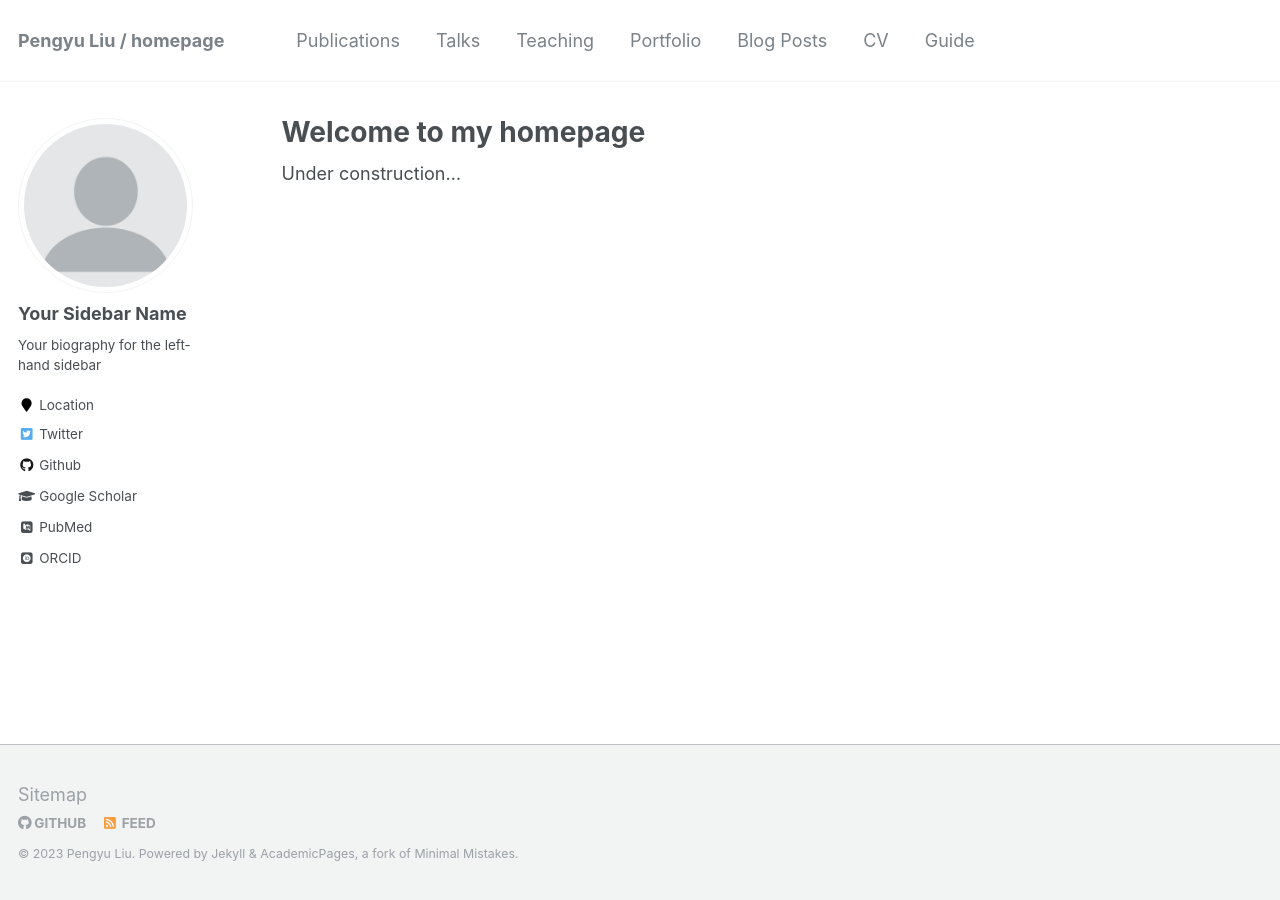
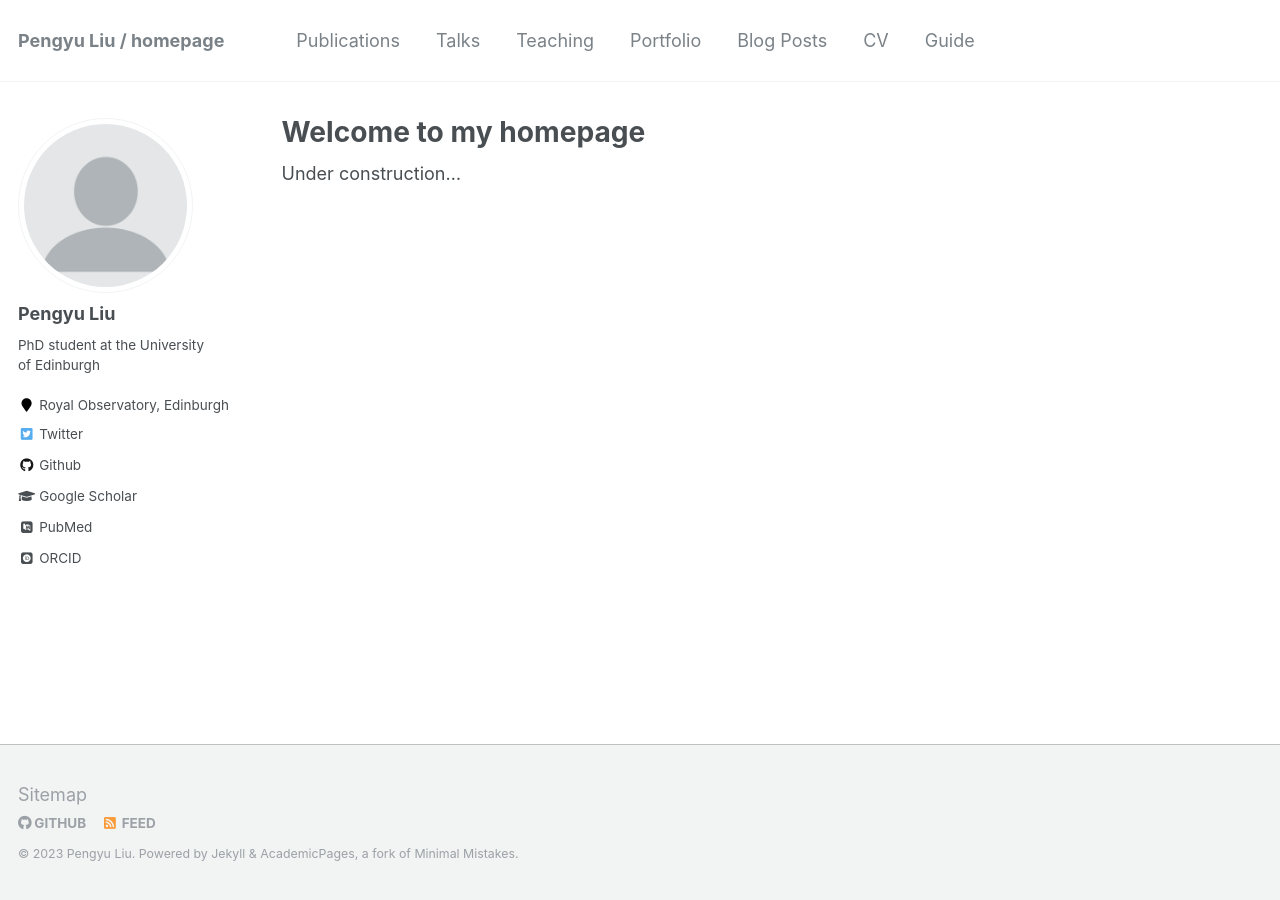
Before and after one commit to Pengyu-Liu/Pengyu-Liu.github.io, a Jekyll site: the page built from _pages/about.md, in a window 1280 px wide. Built offline with Jekyll 4.4.1, drawn with Linux system fonts in a browser that asks for light colours; some web fonts are replaced.

Commit message:
Update _config.yml

```diff
--- a/_config.yml
+++ b/_config.yml
@@ -80,10 +80,10 @@ analytics:
 
 # Site Author
 author:
-  name             : "Your Sidebar Name"
+  name             : "Pengyu Liu"
   avatar           : "profile.png"
-  bio              : "Your biography for the left-hand sidebar"
-  location         : "Location"
+  bio              : "PhD student at the University of Edinburgh"
+  location         : "Royal Observatory, Edinburgh"
   employer         :
   pubmed           : "https://www.ncbi.nlm.nih.gov/pubmed/?term=john+snow"
   googlescholar    : "http://yourfullgooglescholarurl.com"
```
